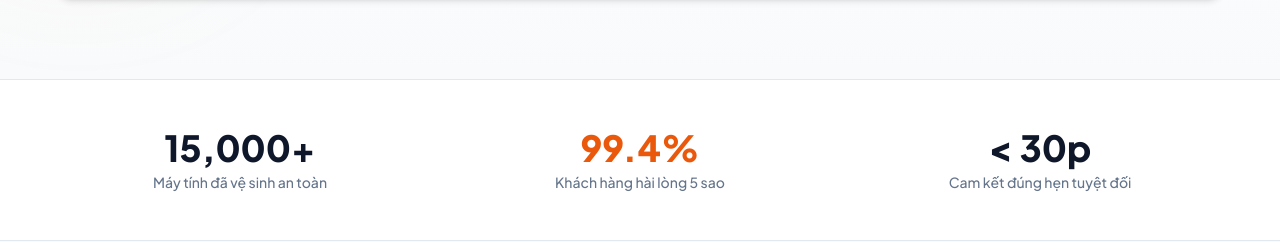
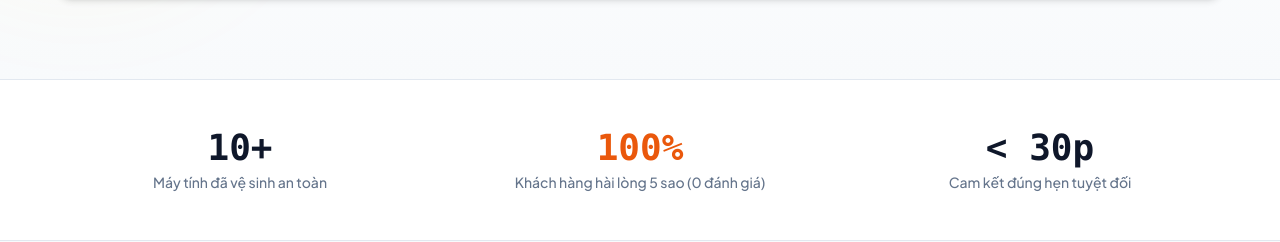
Before and after one commit to dotlinux26/itsupporter-service, a React (Vite) app in the folder frontend/: page / in a window 1280 px wide. Shown: the part 869-1111 px from the top of the page. Built offline with nearby package versions, Linux system fonts and the light colour scheme; no server answers.

Commit message:
feat: synchronize homepage statistics proof metrics with live database data

```diff
--- a/frontend/src/pages/public/HomePage.tsx
+++ b/frontend/src/pages/public/HomePage.tsx
@@ -28,6 +28,14 @@ export function HomePage() {
     warranty_policy_enabled?: boolean | string;
     warranty_policy_days?: string;
     warranty_policy_title?: string;
+    stats?: {
+      completed_orders_count?: number;
+      total_orders_count?: number;
+      total_reviews?: number;
+      avg_rating?: number;
+      satisfaction_percent?: number;
+      active_technicians_count?: number;
+    };
   }>({
     workshop_address: 'Phòng 1603, Tòa A1, Cơ sở 1 - Đại học Công nghiệp Hà Nội',
     team_name: 'IT Supporter HaUI',
@@ -184,25 +192,33 @@ export function HomePage() {
         </div>
       </section>
 
-      {/* 2. STATS & PROOF SECTION (Clean balanced columns; warranty shown dynamically if enabled by Admin) */}
+      {/* 2. STATS & PROOF SECTION (Dynamic real stats from database; warranty shown dynamically if enabled by Admin) */}
       <section className="py-12 bg-white border-y border-slate-200">
         <div className="container">
           <div className={`grid gap-8 text-center ${isWarrantyActive ? 'grid-cols-2 md:grid-cols-4' : 'grid-cols-1 sm:grid-cols-3'}`}>
             <div>
-              <div className="text-3xl sm:text-4xl font-black text-slate-900">15,000+</div>
+              <div className="text-3xl sm:text-4xl font-black text-slate-900 font-mono">
+                {siteInfo.stats?.completed_orders_count !== undefined && siteInfo.stats.completed_orders_count > 0
+                  ? `${siteInfo.stats.completed_orders_count}+`
+                  : `${siteInfo.stats?.total_orders_count || 10}+`}
+              </div>
               <div className="text-xs sm:text-sm text-slate-500 font-medium mt-1">Máy tính đã vệ sinh an toàn</div>
             </div>
             <div>
-              <div className="text-3xl sm:text-4xl font-black text-orange-600">99.4%</div>
-              <div className="text-xs sm:text-sm text-slate-500 font-medium mt-1">Khách hàng hài lòng 5 sao</div>
+              <div className="text-3xl sm:text-4xl font-black text-orange-600 font-mono">
+                {siteInfo.stats?.satisfaction_percent ? `${siteInfo.stats.satisfaction_percent}%` : '100%'}
+              </div>
+              <div className="text-xs sm:text-sm text-slate-500 font-medium mt-1">
+                Khách hàng hài lòng 5 sao ({siteInfo.stats?.total_reviews || 0} đánh giá)
+              </div>
             </div>
             <div>
-              <div className="text-3xl sm:text-4xl font-black text-slate-900">&lt; 30p</div>
+              <div className="text-3xl sm:text-4xl font-black text-slate-900 font-mono">&lt; 30p</div>
               <div className="text-xs sm:text-sm text-slate-500 font-medium mt-1">Cam kết đúng hẹn tuyệt đối</div>
             </div>
             {isWarrantyActive && (
               <div>
-                <div className="text-3xl sm:text-4xl font-black text-emerald-600">{siteInfo.warranty_policy_days || '30 Ngày'}</div>
+                <div className="text-3xl sm:text-4xl font-black text-emerald-600 font-mono">{siteInfo.warranty_policy_days || '30 Ngày'}</div>
                 <div className="text-xs sm:text-sm text-slate-500 font-medium mt-1">{siteInfo.warranty_policy_title || 'Bảo hành hỗ trợ kỹ thuật'}</div>
               </div>
             )}
```
Also changed, not shown: 1 other file (tests, documents, lock files or other folders).
